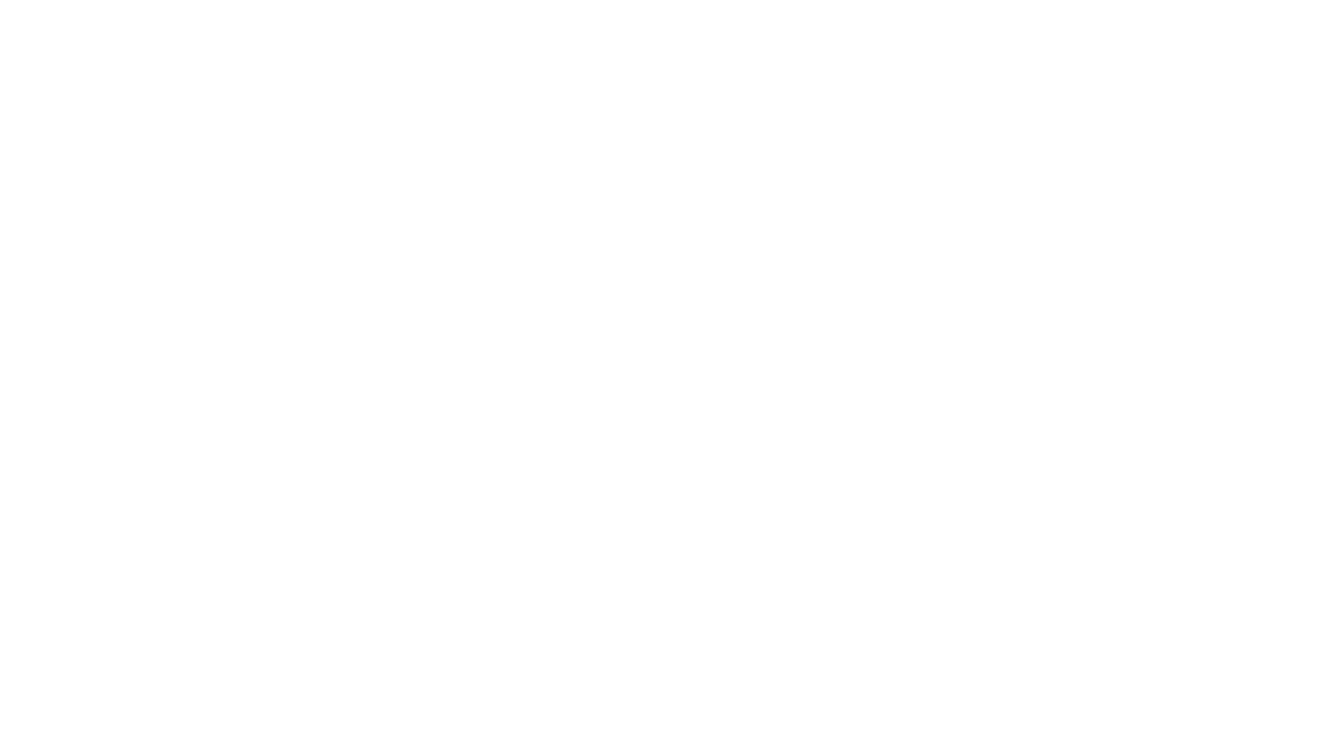
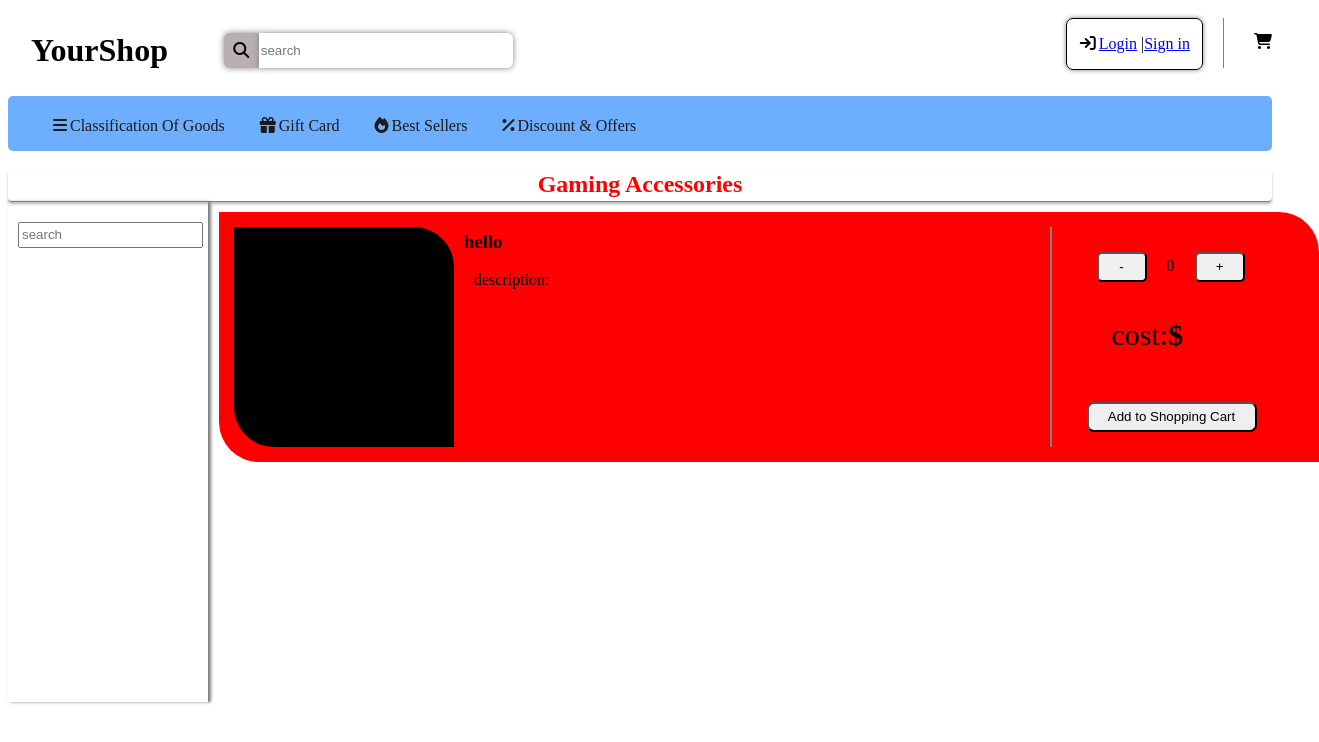
Before and after one commit to Mohmdparsa/online-shop, a React (Create React App) app: page /GamingAccessories in a window 1280 px wide. Shown: the top 742 px of the page, 1319 px wide, since content can reach past the window. Built offline with nearby package versions, Linux system fonts and the light colour scheme.

Commit message:
Feat(GamingAccessories): made a section to add goods to cart

```diff
--- a/src/index.js
+++ b/src/index.js
@@ -25,7 +25,9 @@ root.render(
         <Route path="/" element={<App />} />
         <Route path="/Login" element={<Login />} />
         <Route path="/SignIn" element={<SignIn />} />
-        <Route path="/GamingAccessories" element={<GamingAccessories />} />
+        <Route path="/GamingAccessories" element={<GamingAccessories />}>
+
+        </Route>
         <Route path="/Electronics" element={<Electronics />} />
         <Route path="/HomeAndKitchen" element={<HomeAndKitchen />} />
         <Route
--- a/src/mainComponent/GILinkComponent/GamingAccessories.jsx
+++ b/src/mainComponent/GILinkComponent/GamingAccessories.jsx
@@ -1,8 +1,38 @@
- const GamingAccessories = ()=>{
-    return(
-        <>
-        </>
-    )
- }
+import styles from "./GamingAccessories.module.css";
+import FirstNavbar from "../../headerComponent/firstNavbar";
+import SecondNavbar from "../../headerComponent/SecondNavbar";
+import GAItems from "./GamingAccessoriesItemsComponent/GAItems"
 
- export default GamingAccessories
+const GamingAccessories = () => {
+  return (
+    <>
+      <header>
+        <FirstNavbar />
+        <br />
+        <SecondNavbar />
+        <div className={styles.GANavbar}>
+          {" "}
+          <h2 className={styles.GATitle}>Gaming Accessories</h2>
+        </div>
+      </header>
+      {/* sidebar */}
+      <div className={styles.GAContainer}>
+            <section>
+           <div className={styles.GASidebar}>
+        <input type="text" className={styles.GASearch} placeholder="search" />
+
+      </div>
+      </section>
+      <section>
+        <GAItems/>
+
+
+      </section>
+      </div>
+
+
+    </>
+  );
+};
+
+export default GamingAccessories;
--- /dev/null
+++ b/src/mainComponent/GILinkComponent/GamingAccessories.module.css
@@ -0,0 +1,35 @@
+.GANavbar{
+    color: red;
+    width: 100%;
+   height: 30px;
+   text-align: center;
+   border-radius: 4px;
+   border-bottom: 1px solid gray;
+   box-shadow: 0  2px 3px rgb(181, 181, 181);
+}
+.GASidebar{
+    width: 200px;
+    height: 500px;
+    /* margin-top: 3px; */
+    border-right: 1px solid gray;
+    box-shadow: 2px 0 3px gray;
+}
+.GASearch{
+    margin-top: 20px;
+    margin-left: 10px;
+    height: 20px;
+}
+
+.GALink{
+    display: block;
+    margin-left: 10px;
+    text-decoration: none;
+    margin-top: 10px
+}
+
+.GALink:hover{
+    color: red;
+}
+.GAContainer{
+    display: flex;
+}
--- /dev/null
+++ b/src/mainComponent/GILinkComponent/GamingAccessoriesItemsComponent/GAItems.jsx
@@ -0,0 +1,35 @@
+import styles from "./GAItems.module.css";
+const GAItems = () => {
+  return (
+    <>
+      <div className={styles.GAItemsContainer}>
+        <div className={styles.GAItemsImg}>
+          <img src="" alt="" />
+        </div>
+        <div >
+            <h3 className={styles.GAItemsName}>hello</h3>
+            <p className={styles.GAItemsDesc}>description:</p>
+        </div>
+        <div className={styles.GAItemsLine}></div>
+
+        <div>
+                 <button style={{marginLeft:"45px"}} className={styles.GAItemsBtn}>-</button>
+        <span className={styles.GAItemsCount}>0</span>
+        <button className={styles.GAItemsBtn}>+</button>
+        <br />
+        <br/>
+        <br/>
+        <span className={styles.GAItemsCost}>cost:<b>$</b></span>
+        <br/>
+        <button className={styles.GAItemsSubmitBtn}>Add to Shopping Cart</button>
+        </div>
+
+
+
+
+      </div>
+    </>
+  );
+};
+
+export default GAItems;
--- /dev/null
+++ b/src/mainComponent/GILinkComponent/GamingAccessoriesItemsComponent/GAItems.module.css
@@ -0,0 +1,58 @@
+.GAItemsContainer {
+  width: 1100px;
+  height: 250px;
+  margin-top: 10px;
+  margin-left: 10px;
+  background-color: red;
+  border-radius: 0 40px 0 40px;
+  display: flex;
+}
+
+.GAItemsImg {
+  width: 220px;
+  height: 220px;
+  background-color: black;
+  border-radius: 0 40px 0 40px;
+  margin-left: 15px;
+  margin-top: 15px;
+}
+
+.GAItemsName {
+  margin-left: 10px;
+}
+
+.GAItemsDesc {
+  margin-left: 20px;
+}
+.GAItemsLine {
+  width: 2px;
+  height: 220px;
+  background-color: gray;
+  margin-left: 500px;
+  margin-top: 15px;
+}
+
+.GAItemsBtn{
+    height: 30px;
+    width: 50px;
+    border-radius: 5px;
+    margin-top: 40px;
+}
+.GAItemsCount{
+    margin-left: 20px;
+    margin-right: 20px;
+    margin-top: 40px;
+}
+.GAItemsCost{
+    margin-left: 60px;
+    margin-top: 100px;
+    font-size: 30px;
+}
+.GAItemsSubmitBtn{
+    width: 170px;
+    height: 30px;
+    margin-top: 50px;
+    margin-left: 35px;
+    border-radius: 7px;
+
+}
```
